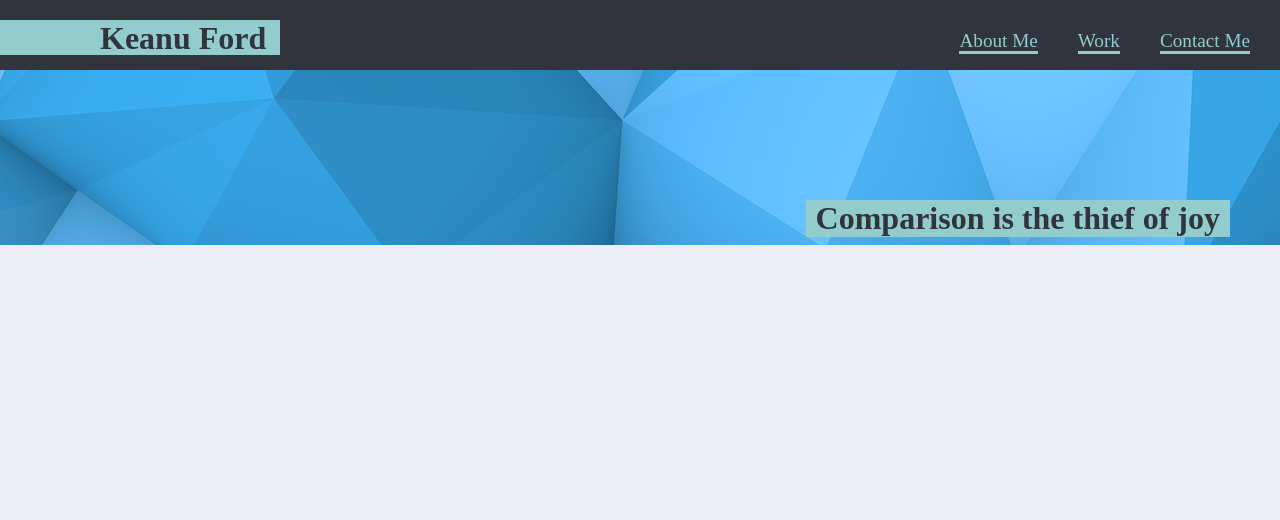
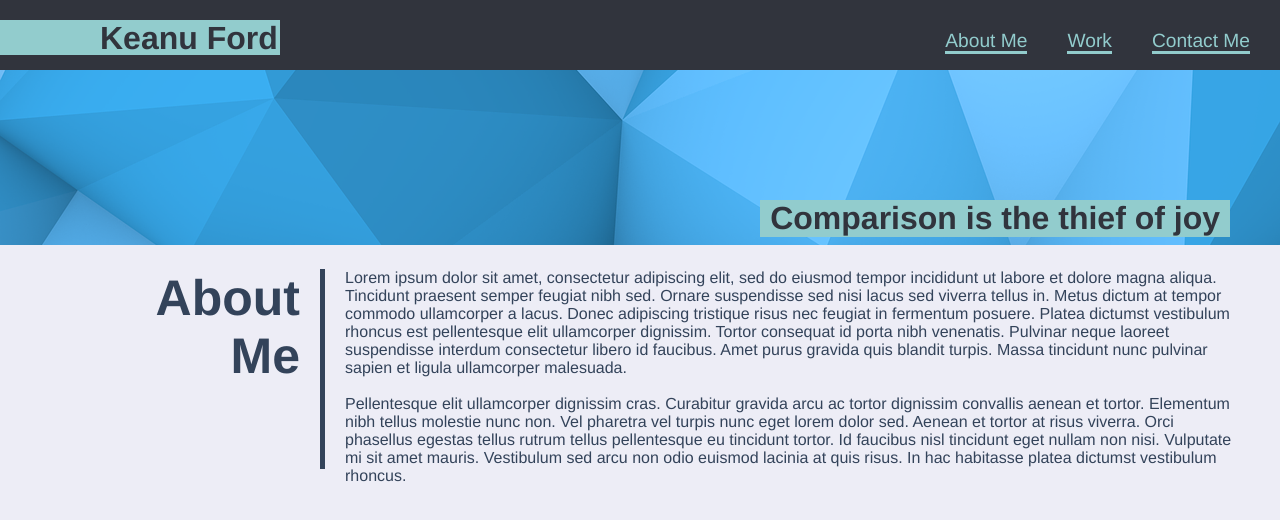
Before and after one commit to KeanuFord/Advances-CSS-Portfolio, a plain HTML site: page index.html in a window 1280 px wide. Drawn offline with Linux system fonts and the light colour scheme.

Commit message:
Added about me section

```diff
--- a/assets/css/style.css
+++ b/assets/css/style.css
@@ -1,6 +1,7 @@
 * {
     margin: 0px;
     background-color: #ededf6;
+    font-family:'Franklin Gothic Medium', 'Arial Narrow', Arial, sans-serif
 }
 
 header {
@@ -71,3 +72,31 @@ a {
     background-color:#92cccd;
     color:#31343d;
 }
+
+#segment {
+    display: flex;
+    margin-top: 20px;
+}
+
+#title {
+    width: 25%;
+    height: 200px;
+    border-right: 5px solid;
+    border-color: #33435a;
+}
+
+#titleText {
+    padding-right: 20px;
+    position: relative;
+    float: right;
+    text-align: right;
+    font-size: 50px;
+    color:#33435a;
+}
+
+#aboutMeTextSection {
+    width: 70%;
+    padding-left: 20px;
+    color: #33435a;
+    font-weight: 100;
+}
--- a/index.html
+++ b/index.html
@@ -28,6 +28,37 @@
     <img src="banner-1623469_1280.png" id="banner";>
     <h1 id="subtitle">Comparison is the thief of joy</h1>
 
+    <div id="segment">
+        <section id="title">
+            <h1 id="titleText">About <br>Me</h1>
+
+        </section>
+        <section id="aboutMeTextSection">
+            <p>
+                Lorem ipsum dolor sit amet, consectetur adipiscing elit, sed do eiusmod tempor
+                incididunt ut labore et dolore magna aliqua. Tincidunt praesent semper feugiat
+                nibh sed. Ornare suspendisse sed nisi lacus sed viverra tellus in. Metus dictum
+                at tempor commodo ullamcorper a lacus. Donec adipiscing tristique risus nec
+                feugiat in fermentum posuere. Platea dictumst vestibulum rhoncus est pellentesque
+                 elit ullamcorper dignissim. Tortor consequat id porta nibh venenatis. Pulvinar
+                 neque laoreet suspendisse interdum consectetur libero id faucibus. Amet purus
+                 gravida quis blandit turpis. Massa tincidunt nunc pulvinar sapien et ligula
+                 ullamcorper malesuada.
+                 <br>
+                 <br>
+                 Pellentesque elit ullamcorper dignissim cras. Curabitur
+                 gravida arcu ac tortor dignissim convallis aenean et tortor. Elementum nibh
+                 tellus molestie nunc non. Vel pharetra vel turpis nunc eget lorem dolor sed.
+                 Aenean et tortor at risus viverra. Orci phasellus egestas tellus rutrum tellus
+                 pellentesque eu tincidunt tortor. Id faucibus nisl tincidunt eget nullam non
+                 nisi. Vulputate mi sit amet mauris. Vestibulum sed arcu non odio euismod lacinia
+                  at quis risus. In hac habitasse platea dictumst vestibulum rhoncus.
+
+            </p>
+        </section>
+    </div>
+
+
 
   </body>
 </html>
```
